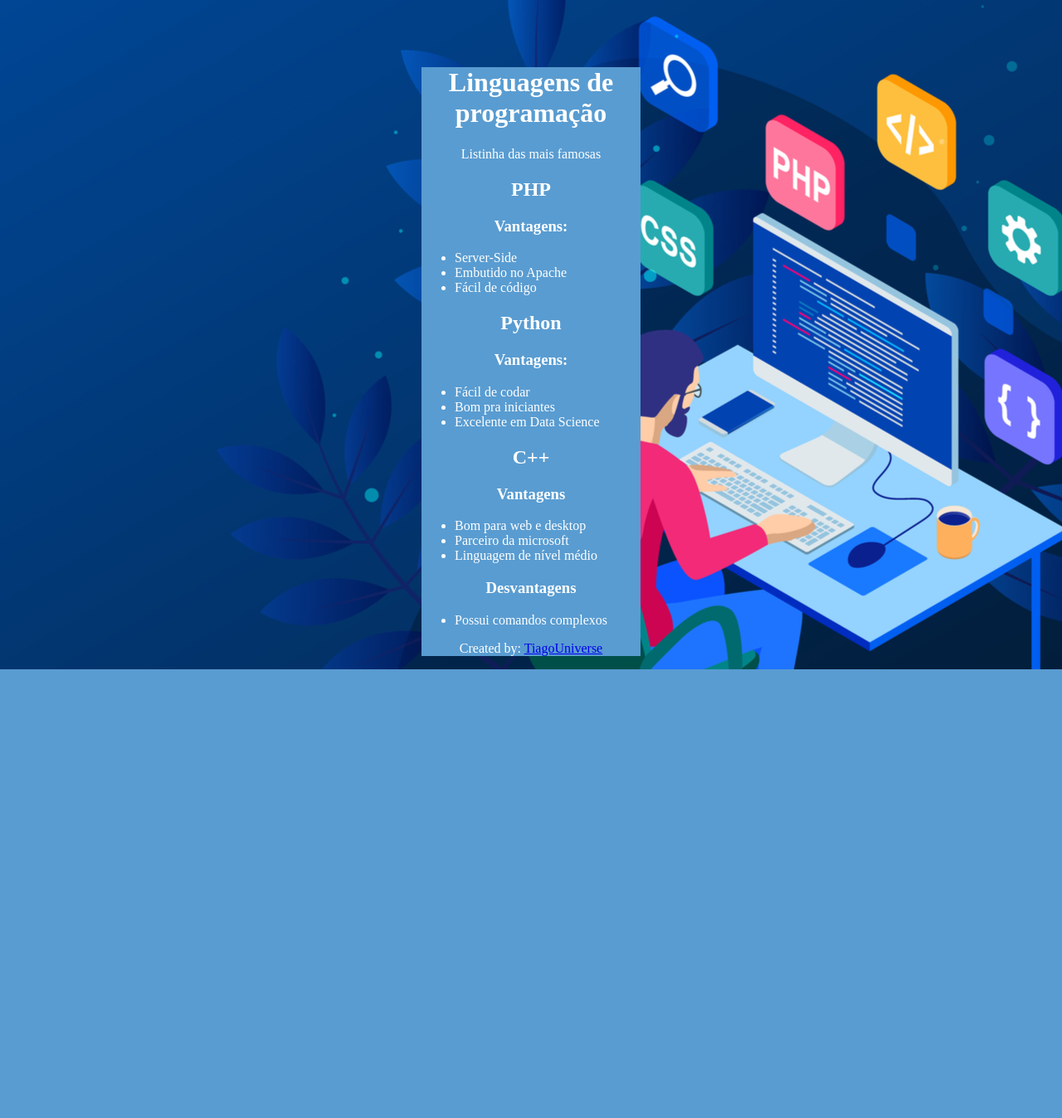
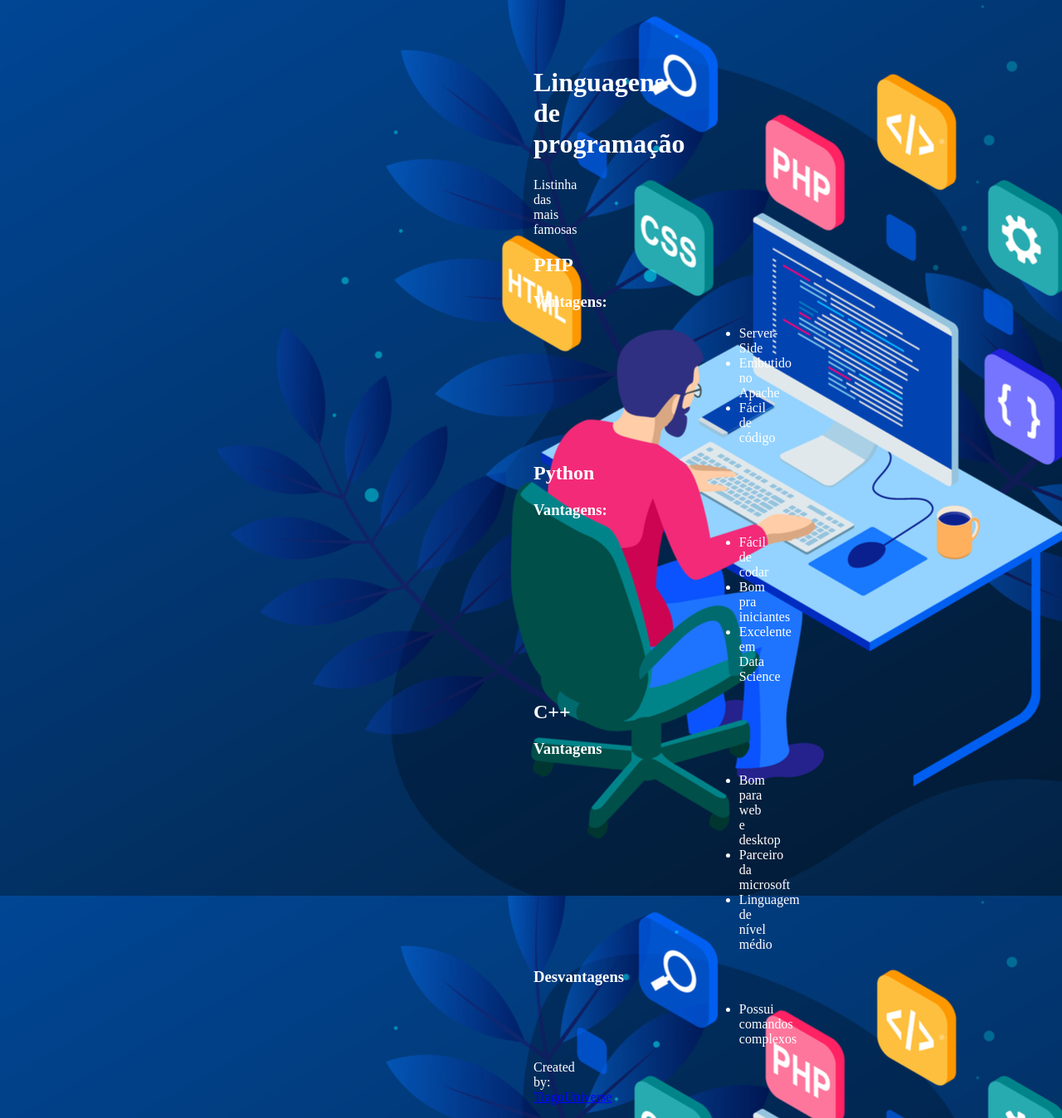
Before and after one commit to TiagoUniverse/Curso-de-FRONT-END---FreeCode-Camp, a PHP site: page / in a window 1280 px wide. Shown: the whole page at 83% size. Before the commit the page ends 807 px from the top, so only its background shows below. Run offline with PHP 8.4, Linux system fonts and the light colour scheme.

Commit message:
analisando o css

```diff
--- a/Pratica 1 de Tiago/styles.css
+++ b/Pratica 1 de Tiago/styles.css
@@ -1,9 +1,10 @@
 body{
     background-image: url("wallpaper.jpg");
     color: white;
-    padding-left: 500px;
-    padding-right: 500px;
+    padding-left: 635px;
+    padding-right: 635px;
     padding-top: 52px;
+
 }
 
 h1 , h2, h3, p{
@@ -13,3 +14,25 @@ h1 , h2, h3, p{
 .mainDiv{
     background-color:#599cd1;
 }
+
+
+
+
+.mainDiv li{
+    /* background-color: red; */
+    margin-left: 5.5cm;
+}
+
+
+/* FOOTER */
+footer a{
+    color:blue;
+}
+
+footer a:hover {
+    color: rgb(125, 16, 214);
+}
+
+footer a:active{
+    color:white;
+}
```
